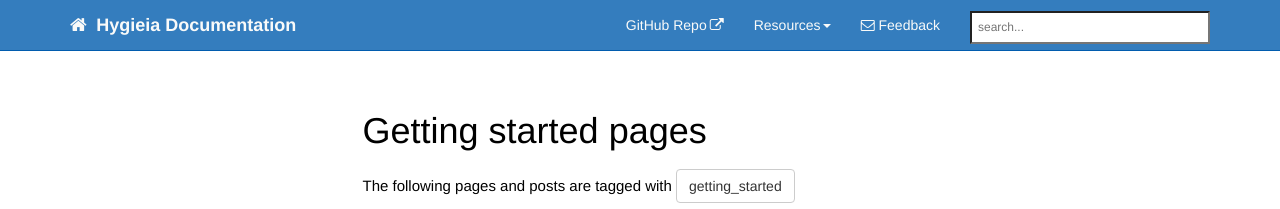
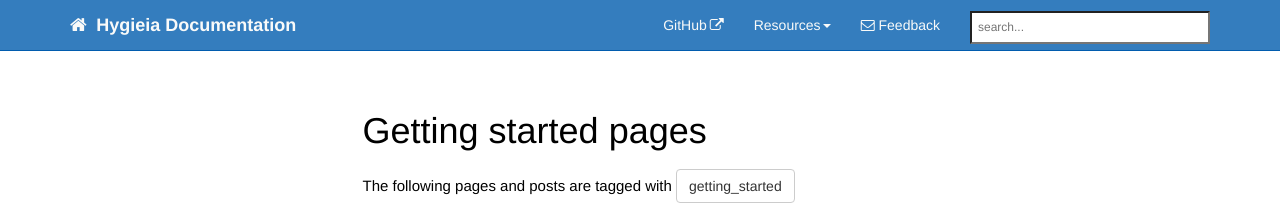
Before and after one commit to Megha849/HygieiaDocs, a Jekyll site: the page built from pages/tags/tag_getting_started.md, in a window 1280 px wide. Shown: the top 209 px of the page. Built offline with Jekyll 4.4.1, drawn with Linux system fonts in a browser that asks for light colours; nearby versions of some CDN libraries; comment, search, counter and statistics services are not loaded.

Commit message:
Changed Nav options

```diff
--- a/_data/topnav.yml
+++ b/_data/topnav.yml
@@ -1,10 +1,11 @@
 ## Topnav single links
-## if you want to list an external url, use external_url instead of url. the theme will apply a different link base.
+## If you want to list an external url, use external_url instead of url. The theme will apply a different link base.
 topnav:
 - title: Topnav
   items:
-    - title: GitHub Repo
-      external_url: https://github.com/capitalone/hygieia
+    - title: GitHub
+      external_url: https://github/capitalone/Hygieia
+
 
 #Topnav dropdowns
 topnav_dropdowns:
```
